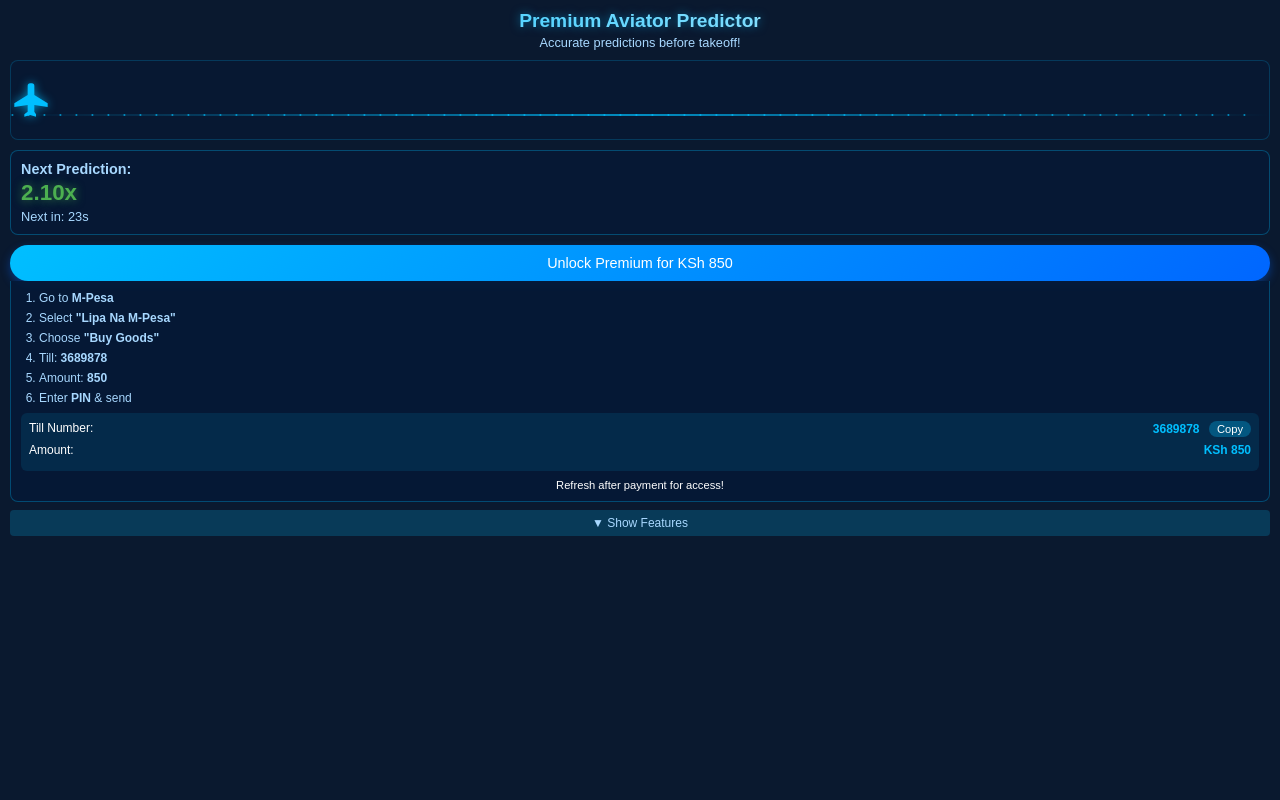
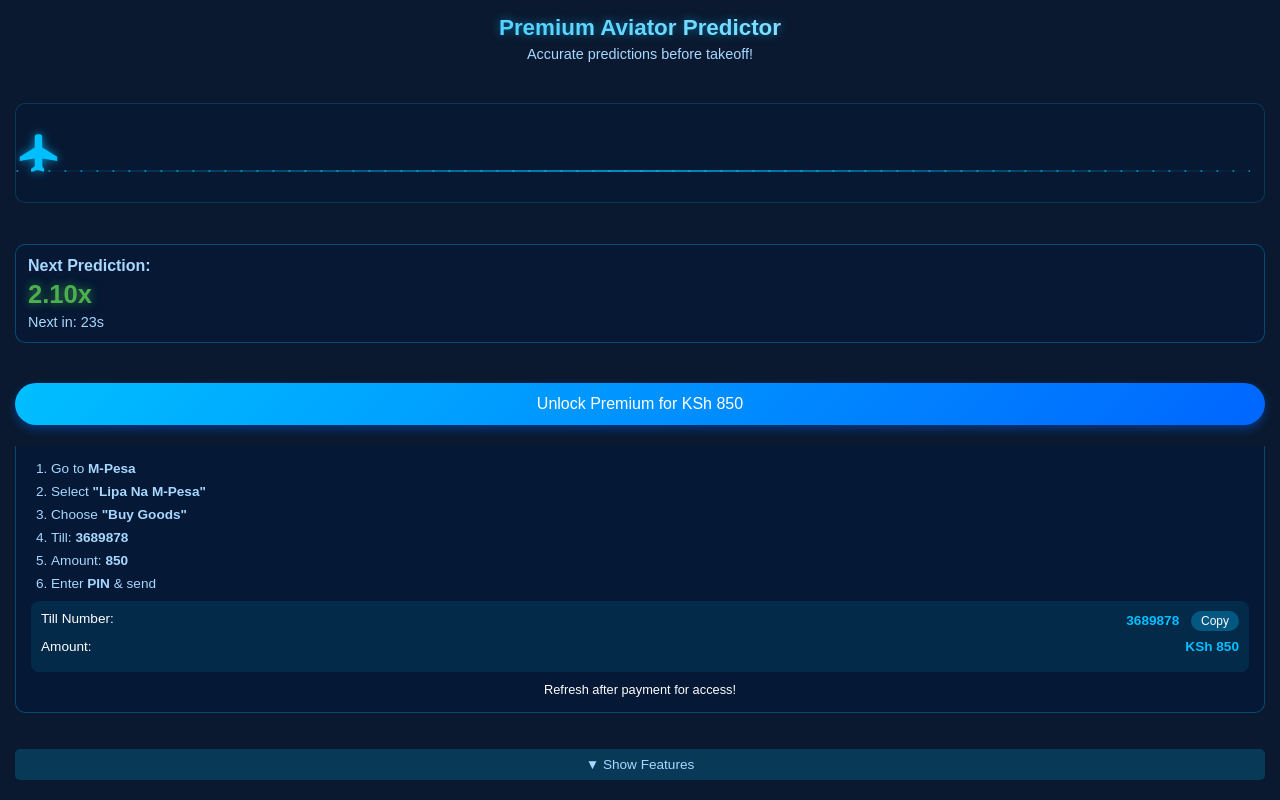
Before and after one commit to Kibet7/signal, a plain HTML site: page index.html in a window 1280 px wide. Both pictures are taken after a click on the button "Unlock Premium for KSh 850". Drawn offline with Linux system fonts and the light colour scheme.

Commit message:
Update index.html

```diff
--- a/index.html
+++ b/index.html
@@ -28,41 +28,40 @@
         .container {
             width: 100%;
             height: 100%;
-            padding: 10px;
+            padding: 15px;
             display: flex;
             flex-direction: column;
+            justify-content: space-between;
         }
 
         .header {
             text-align: center;
-            margin-bottom: 5px;
-            flex-shrink: 0;
+            margin-bottom: 10px;
         }
 
         .header h1 {
-            font-size: 1.2rem;
+            font-size: 1.4rem;
             text-shadow: 0 0 10px rgba(0, 191, 255, 0.5);
             background: linear-gradient(90deg, #00bfff, #ffffff);
             -webkit-background-clip: text;
             background-clip: text;
             color: transparent;
-            margin-bottom: 3px;
+            margin-bottom: 5px;
         }
 
         .header p {
             color: #a8d8ff;
-            font-size: 0.8rem;
+            font-size: 0.9rem;
         }
 
         .game-container {
             position: relative;
-            height: 80px;
-            margin: 5px 0;
+            height: 100px;
+            margin: 10px 0;
             background: rgba(5, 25, 55, 0.5);
-            border-radius: 8px;
+            border-radius: 10px;
             overflow: hidden;
             border: 1px solid rgba(0, 191, 255, 0.2);
-            flex-shrink: 0;
         }
 
         .runway {
@@ -94,8 +93,8 @@
 
         .plane {
             position: absolute;
-            width: 40px;
-            height: 40px;
+            width: 45px;
+            height: 45px;
             left: 0;
             top: 50%;
             transform: translateY(-50%);
@@ -106,26 +105,25 @@
 
         .signal-display {
             background: rgba(5, 25, 55, 0.7);
-            border-radius: 8px;
-            padding: 10px;
-            margin: 5px 0;
+            border-radius: 10px;
+            padding: 12px;
+            margin: 10px 0;
             border: 1px solid rgba(0, 191, 255, 0.3);
             position: relative;
-            flex-shrink: 0;
         }
 
         .signal-display h2 {
-            font-size: 0.9rem;
+            font-size: 1rem;
             color: #a8d8ff;
-            margin-bottom: 3px;
+            margin-bottom: 5px;
         }
 
         .signal {
-            font-size: 1.4rem;
+            font-size: 1.6rem;
             font-weight: bold;
             color: #4CAF50;
             text-shadow: 0 0 10px rgba(76, 175, 80, 0.7);
-            margin: 3px 0;
+            margin: 5px 0;
         }
 
         .signal.error {
@@ -133,7 +131,7 @@
         }
 
         .countdown {
-            font-size: 0.8rem;
+            font-size: 0.9rem;
             color: #a8d8ff;
         }
 
@@ -141,14 +139,13 @@
             background: linear-gradient(135deg, #00bfff, #0066ff);
             color: white;
             border: none;
-            padding: 10px 15px;
-            font-size: 0.9rem;
-            border-radius: 20px;
+            padding: 12px 20px;
+            font-size: 1rem;
+            border-radius: 25px;
             cursor: pointer;
             width: 100%;
-            margin: 5px 0;
+            margin: 10px 0;
             box-shadow: 0 4px 10px rgba(0, 102, 255, 0.4);
-            flex-shrink: 0;
         }
 
         .collapsible-content {
@@ -156,41 +153,41 @@
             overflow: hidden;
             transition: max-height 0.3s ease-out;
             background: rgba(5, 25, 55, 0.9);
-            border-radius: 0 0 8px 8px;
-            margin-top: -5px;
+            border-radius: 0 0 10px 10px;
+            margin-top: -10px;
         }
 
         .collapsible-content.show {
-            max-height: 300px;
-            padding: 10px;
-            margin-bottom: 5px;
+            max-height: 350px;
+            padding: 15px;
+            margin-bottom: 10px;
             border: 1px solid rgba(0, 191, 255, 0.3);
             border-top: none;
         }
 
         .payment-instructions ol {
-            font-size: 0.75rem;
-            padding-left: 18px;
-            margin-bottom: 8px;
+            font-size: 0.85rem;
+            padding-left: 20px;
+            margin-bottom: 10px;
         }
 
         .payment-instructions li {
-            margin-bottom: 6px;
+            margin-bottom: 8px;
             color: #a8d8ff;
         }
 
         .payment-details {
             background: rgba(0, 191, 255, 0.1);
-            padding: 8px;
-            border-radius: 6px;
-            margin: 8px 0;
-            font-size: 0.75rem;
+            padding: 10px;
+            border-radius: 8px;
+            margin: 10px 0;
+            font-size: 0.85rem;
         }
 
         .detail-row {
             display: flex;
             justify-content: space-between;
-            margin-bottom: 6px;
+            margin-bottom: 8px;
         }
 
         .detail-value {
@@ -202,20 +199,20 @@
             background: rgba(0, 191, 255, 0.3);
             color: white;
             border: none;
-            padding: 2px 8px;
-            border-radius: 12px;
-            font-size: 0.7rem;
-            margin-left: 6px;
+            padding: 3px 10px;
+            border-radius: 15px;
+            font-size: 0.75rem;
+            margin-left: 8px;
         }
 
         .features-toggle {
             background: rgba(0, 191, 255, 0.2);
             color: #a8d8ff;
             border: none;
-            padding: 6px;
-            font-size: 0.75rem;
-            border-radius: 4px;
-            margin: 3px 0;
+            padding: 8px;
+            font-size: 0.85rem;
+            border-radius: 5px;
+            margin: 5px 0;
             width: 100%;
             text-align: center;
             cursor: pointer;
@@ -224,11 +221,10 @@
         .features {
             display: none;
             background: rgba(5, 25, 55, 0.7);
-            border-radius: 8px;
-            padding: 8px;
-            margin: 3px 0;
+            border-radius: 10px;
+            padding: 10px;
+            margin: 5px 0;
             border: 1px solid rgba(0, 191, 255, 0.2);
-            font-size: 0.75rem;
         }
 
         .features.show {
@@ -239,14 +235,14 @@
 
         .feature {
             width: 48%;
-            margin-bottom: 8px;
-            font-size: 0.7rem;
+            margin-bottom: 10px;
+            font-size: 0.85rem;
         }
 
         .feature h3 {
             color: #00bfff;
-            font-size: 0.8rem;
-            margin-bottom: 3px;
+            font-size: 0.9rem;
+            margin-bottom: 5px;
         }
 
         /* Animations */
@@ -257,7 +253,7 @@
 
         @keyframes fly {
             0% { left: 0; transform: translateY(-50%) rotate(0deg); }
-            100% { left: calc(100% - 40px); transform: translateY(-50%) rotate(0deg); }
+            100% { left: calc(100% - 45px); transform: translateY(-50%) rotate(0deg); }
         }
 
         @keyframes crash {
@@ -316,7 +312,7 @@
                     </div>
                 </div>
 
-                <p style="font-size:0.7rem;text-align:center;">Refresh after payment for access!</p>
+                <p style="font-size:0.8rem;text-align:center;">Refresh after payment for access!</p>
             </div>
         </div>
 
```
